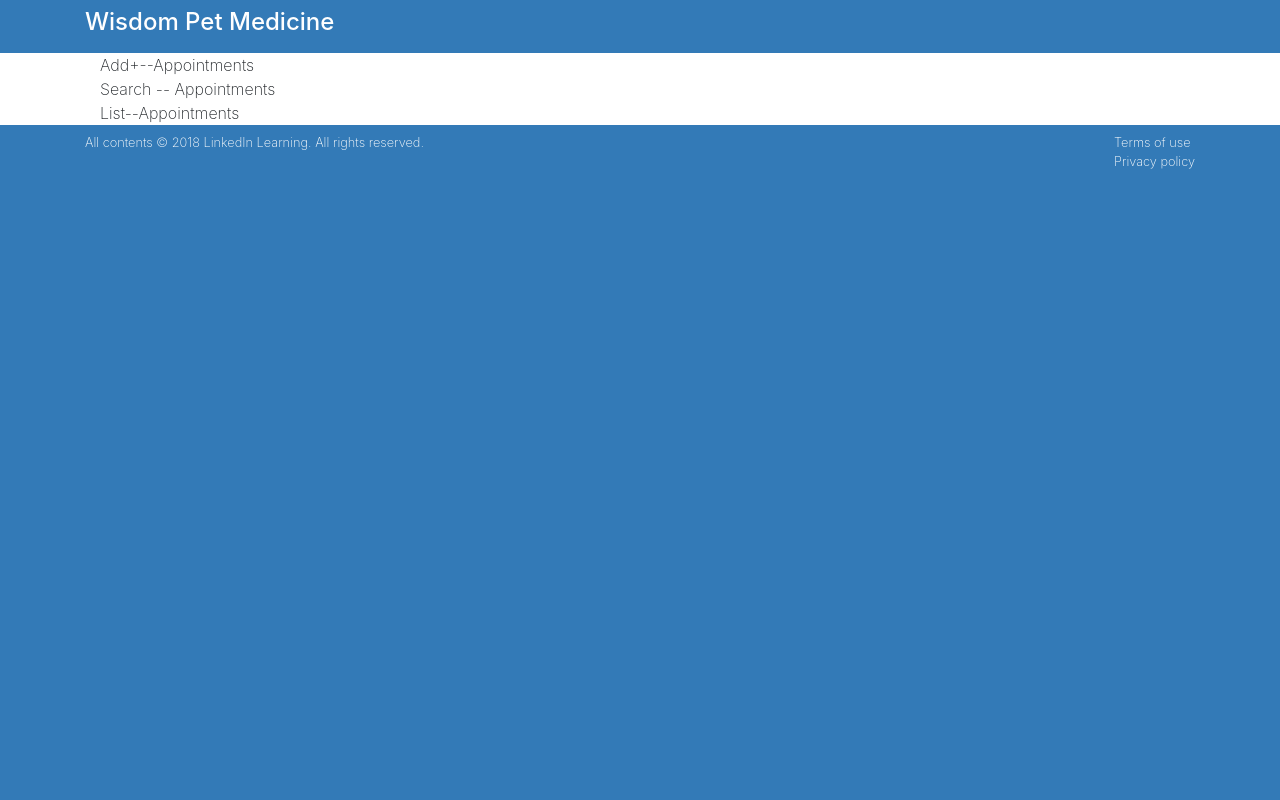
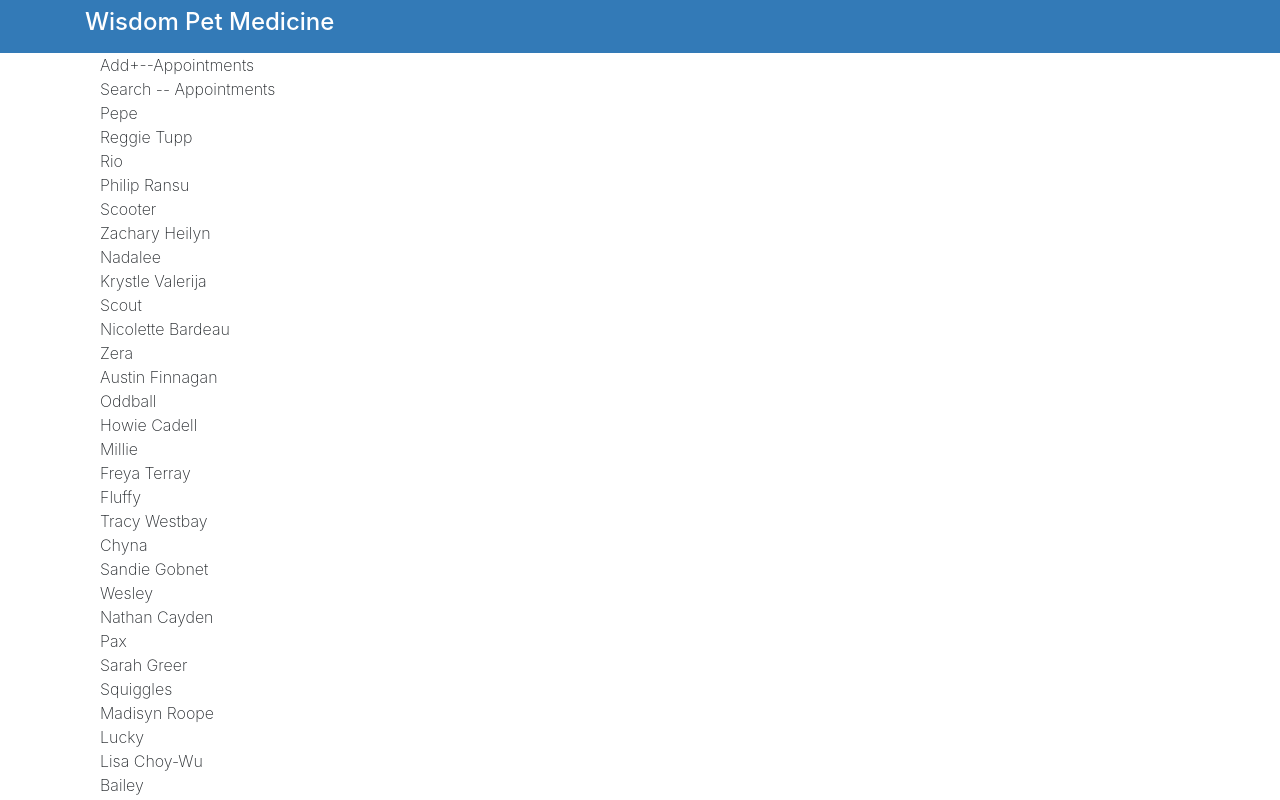
Before and after one commit to rendrap/react-web-interface, a React (Create React App) app: page / in a window 1280 px wide. Shown: the top 800 px of the page. Built offline with nearby package versions, Linux system fonts and the light colour scheme.

Commit message:
using props in ListAppointments component

```diff
--- a/src/components/App.js
+++ b/src/components/App.js
@@ -31,6 +31,9 @@
   }
 
   render () {
+
+
+
     return (
       <main className="page bg-white" id="petratings">
         <div className="container">
@@ -39,7 +42,7 @@
               <div className="container">
                 <AddAppointments />
                 <SearchAppointments />
-                <ListAppointments />
+                <ListAppointments appointments={this.state.myAppointments} />
               </div>
             </div>
           </div>
--- a/src/components/ListAppointments.js
+++ b/src/components/ListAppointments.js
@@ -2,7 +2,15 @@
 
 class ListAppointments extends Component {
   render () {
-    return <div>List--Appointments</div>;
+
+    const listItems = this.props.appointments.map((item, index) => (
+      <div>
+        <div key={index}>{ item.petName }</div>
+        <div key={index}>{ item.ownerName }</div>
+      </div>
+      ));
+
+    return <div>{listItems}</div>;
   }
 }
 
```
